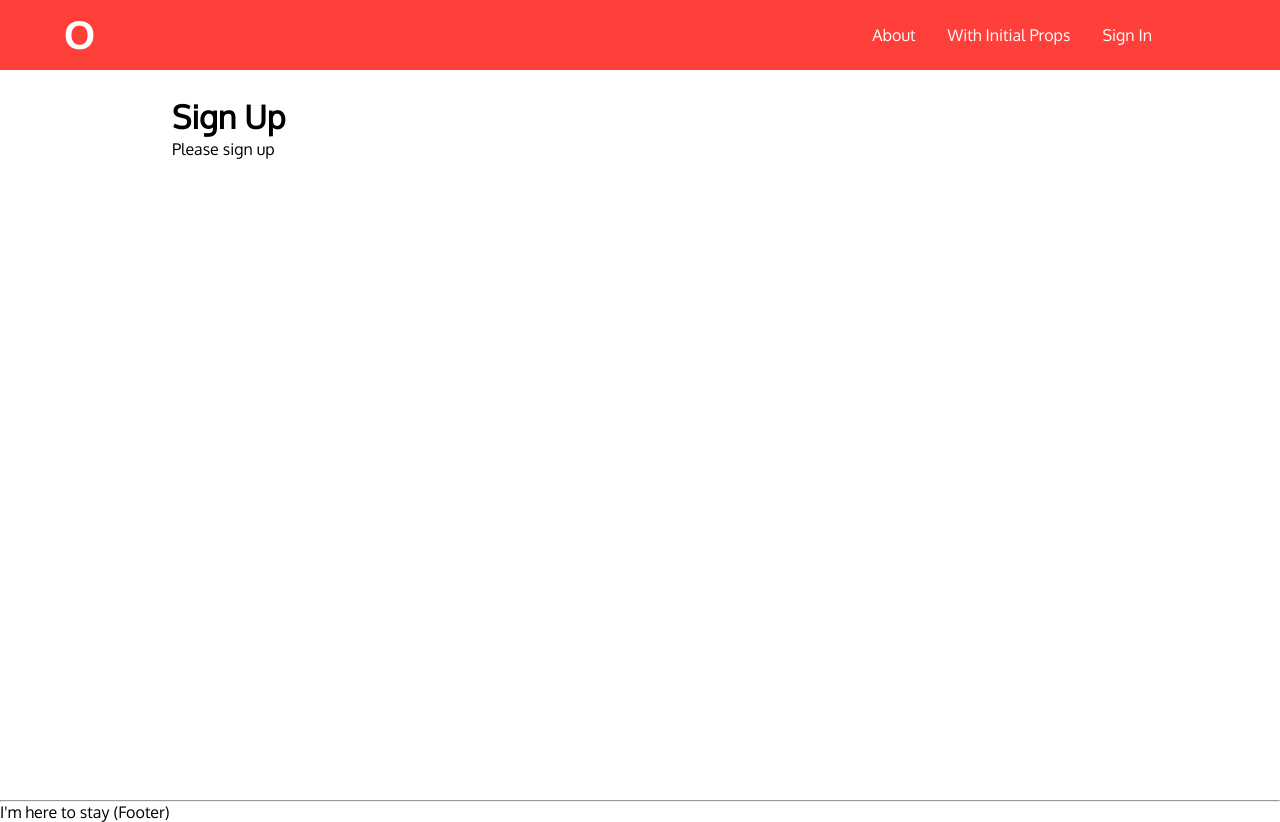
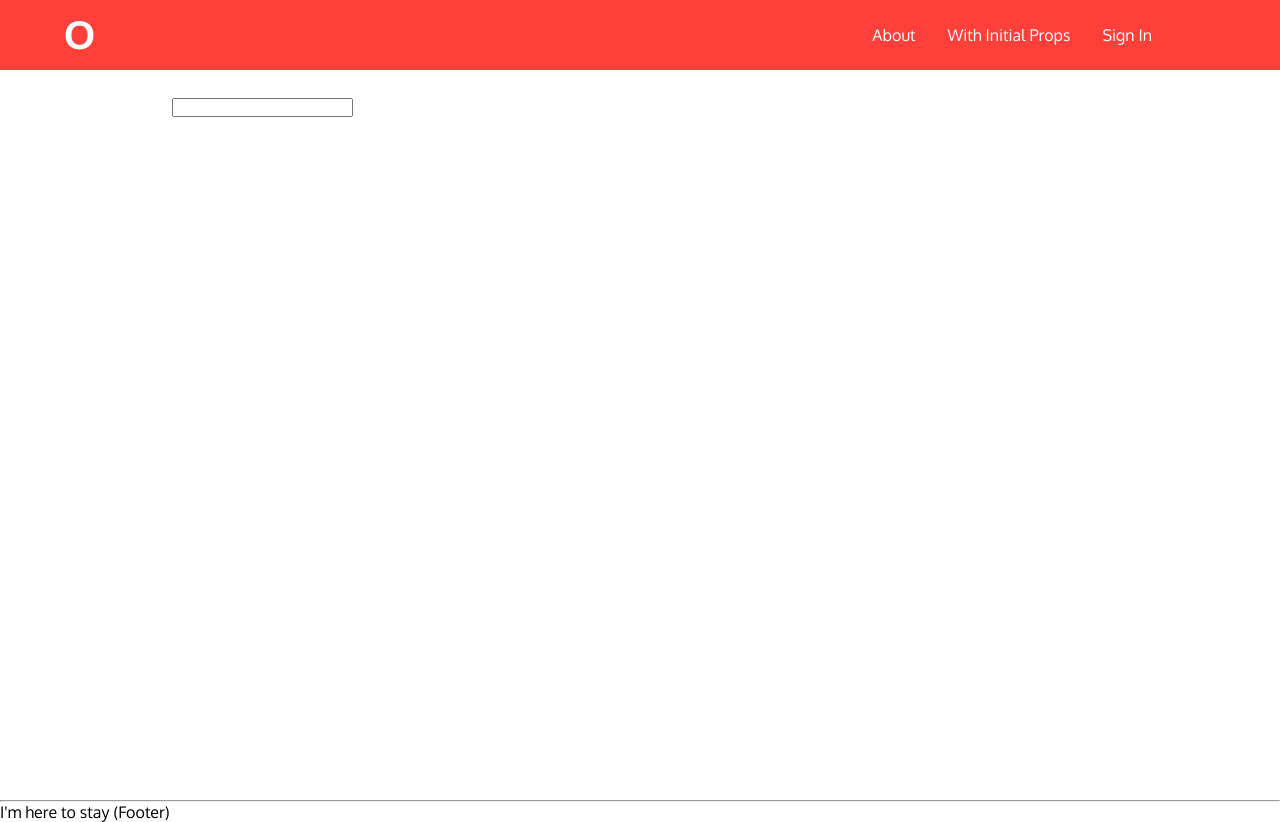
Before and after one commit to arvindeva/brawijaya-club-react, a Next.js app: page /signup in a window 1280 px wide. Built offline with nearby package versions, Linux system fonts and the light colour scheme.

Commit message:
Setup Formik

```diff
--- /dev/null
+++ b/components/InputField.tsx
@@ -0,0 +1,13 @@
+import React, { DetailedHTMLProps, InputHTMLAttributes } from 'react';
+import { FieldProps } from 'formik';
+
+type InputProps = DetailedHTMLProps<
+  InputHTMLAttributes<HTMLInputElement>,
+  HTMLInputElement
+>;
+
+export const InputField = ({
+  field,
+  form: _,
+  ...props
+}: FieldProps & InputProps) => <input {...field} {...props} />;
--- a/package.json
+++ b/package.json
@@ -12,6 +12,7 @@
     "apollo-boost": "^0.4.3",
     "apollo-link-context": "^1.0.18",
     "cookie": "^0.4.0",
+    "formik": "^1.5.7",
     "graphql": "^14.4.0",
     "isomorphic-unfetch": "^3.0.0",
     "next": "^8.1.0",
--- a/pages/signup.tsx
+++ b/pages/signup.tsx
@@ -1,10 +1,25 @@
-import * as React from 'react';
+import React from 'react';
+import { Formik, Field } from 'formik';
+
 import Layout from '../components/Layout';
+import { InputField } from '../components/InputField';
 
 const SignUpPage: React.FunctionComponent = () => (
   <Layout title="Sign Up">
-    <h1>Sign Up</h1>
-    <p>Please sign up</p>
+    <Formik
+      onSubmit={() => {}}
+      initialValues={{
+        email: '',
+        username: '',
+        password: '',
+      }}
+    >
+      {({ values, handleSubmit }) => (
+        <form onSubmit={handleSubmit}>
+          <Field name="email" component={InputField} />
+        </form>
+      )}
+    </Formik>
   </Layout>
 );
 
```
Also changed, not shown: 1 other file (tests, documents, lock files or other folders).
